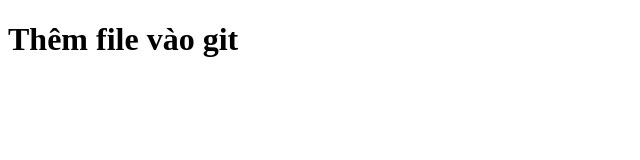
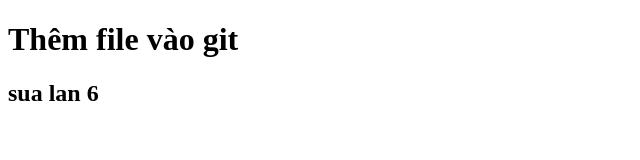
Before and after one commit to vietagg/duan4, a plain HTML site: page new2.html in a window 1280 px wide. Shown: the whole page, without its empty margins (0-640 px from the left). Drawn offline with Linux system fonts and the light colour scheme.

Commit message:
sua lan 6

```diff
--- a/new2.html
+++ b/new2.html
@@ -7,5 +7,6 @@
   </head>
   <body>
     <h1>Thêm file vào git</h1>
+    <h2>sua lan 6</h2>
   </body>
 </html>
```
